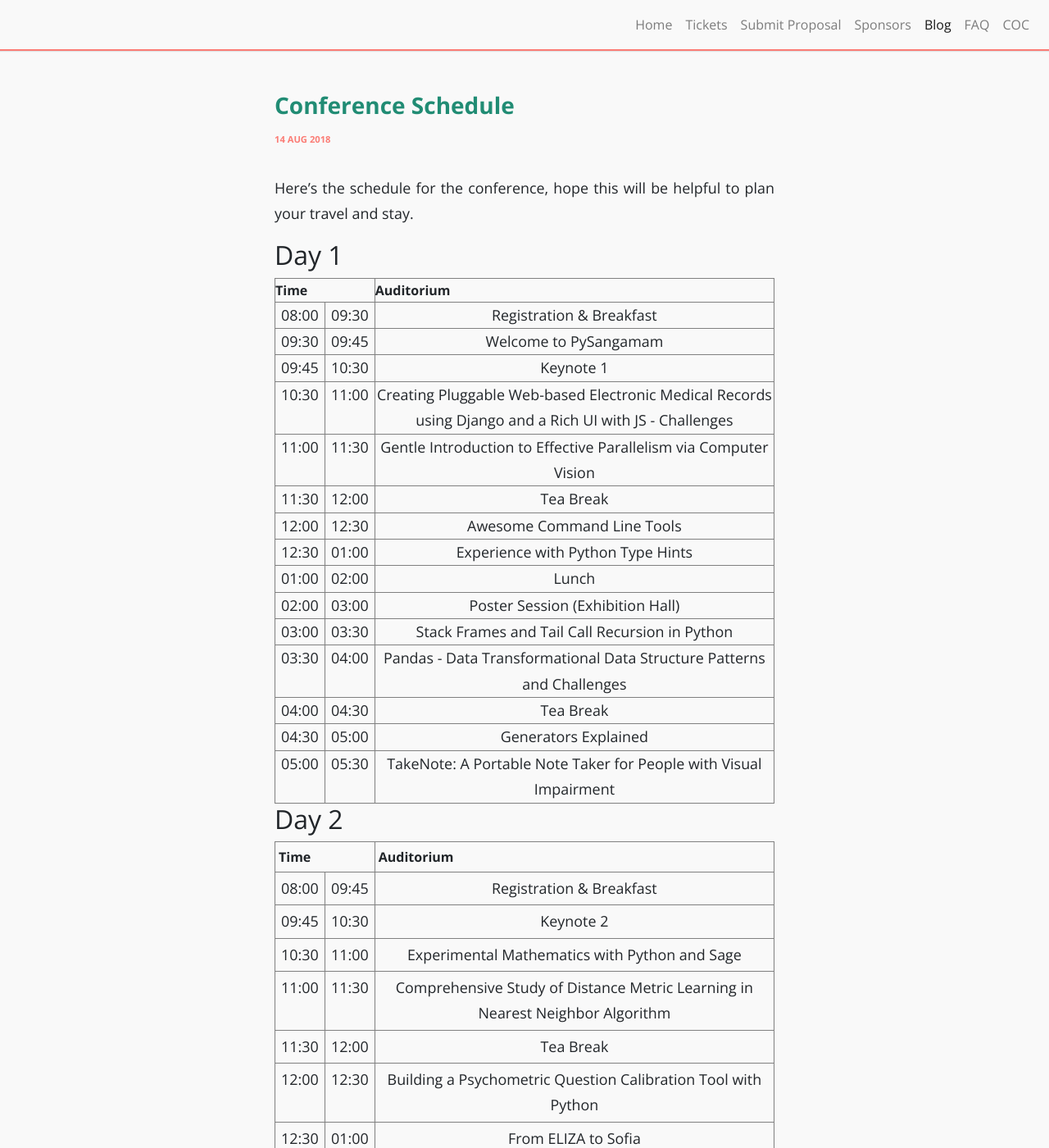
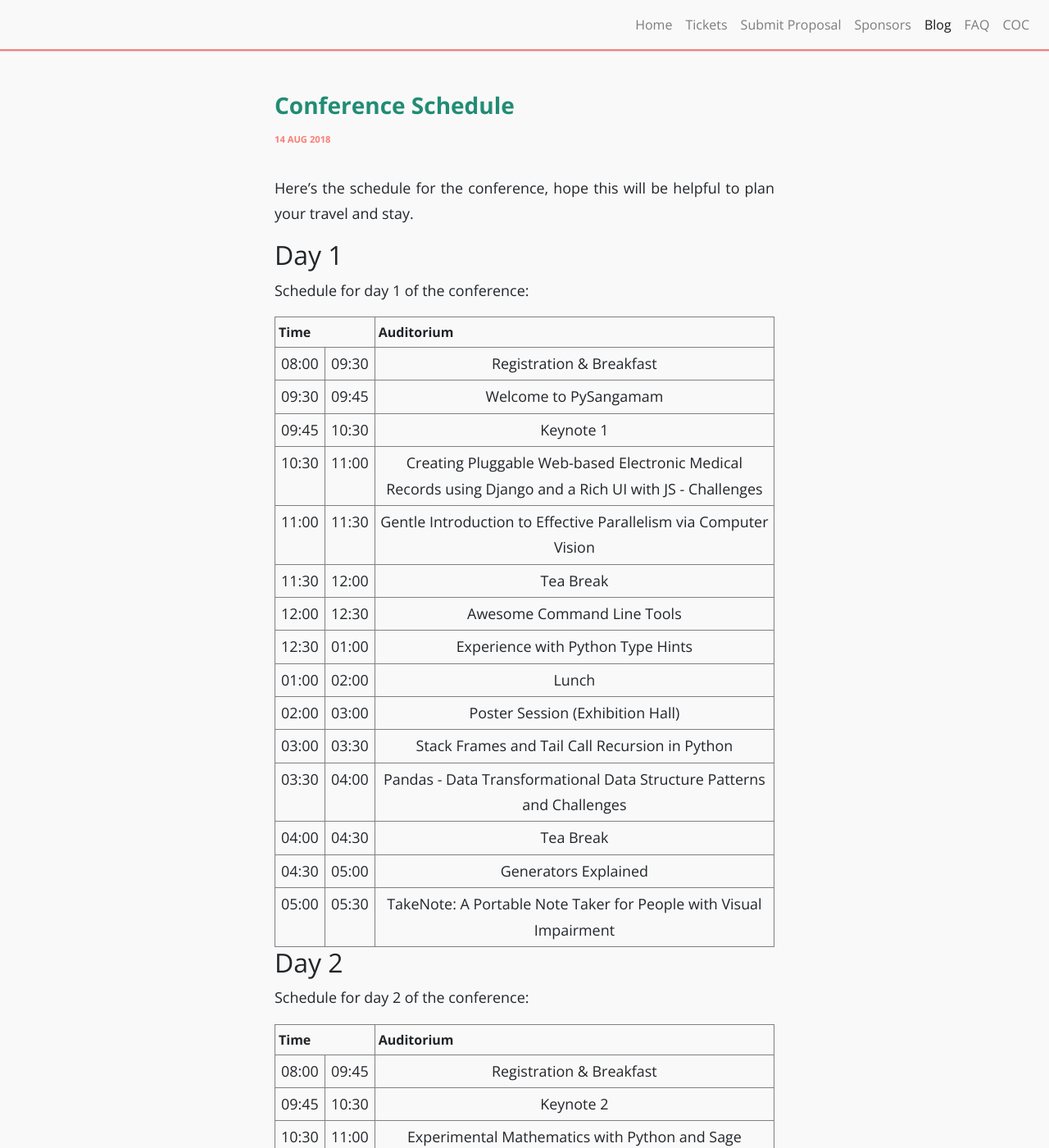
Before and after one commit to PySangamam/website, a Jekyll site: the page built from _posts/2018-08-14-schedule.md, in a window 1280 px wide and 1400 px high. Shown: the whole window at 82% size. Built offline with Jekyll 4.4.1, drawn with Linux system fonts in a browser that asks for light colours.

Commit message:
Minor style improvements.

```diff
--- a/_posts/2018-08-14-schedule.md
+++ b/_posts/2018-08-14-schedule.md
@@ -17,10 +17,12 @@
 
 ## Day 1
 
+Schedule for day 1 of the conference:
+
 <table rules="all"
 width="100%"
 frame="border"
-cellspacing="0" cellpadding="0">
+cellspacing="0" cellpadding="4">
 <col width="10%" />
 <col width="10%" />
 <col width="80%" />
@@ -111,6 +113,8 @@
 
 ## Day 2
 
+Schedule for day 2 of the conference:
+
 <table rules="all"
 width="100%"
 frame="border"
```
